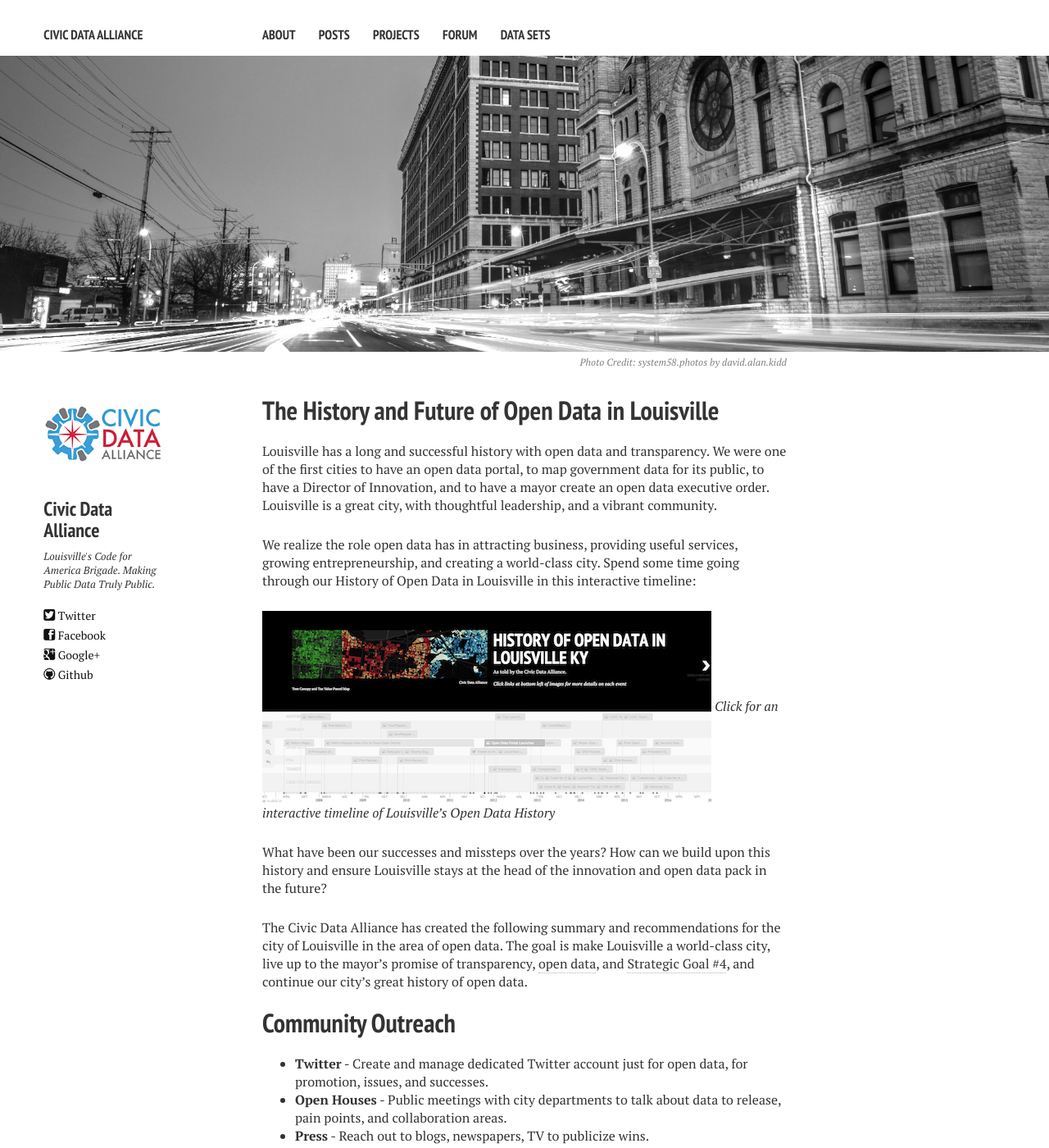
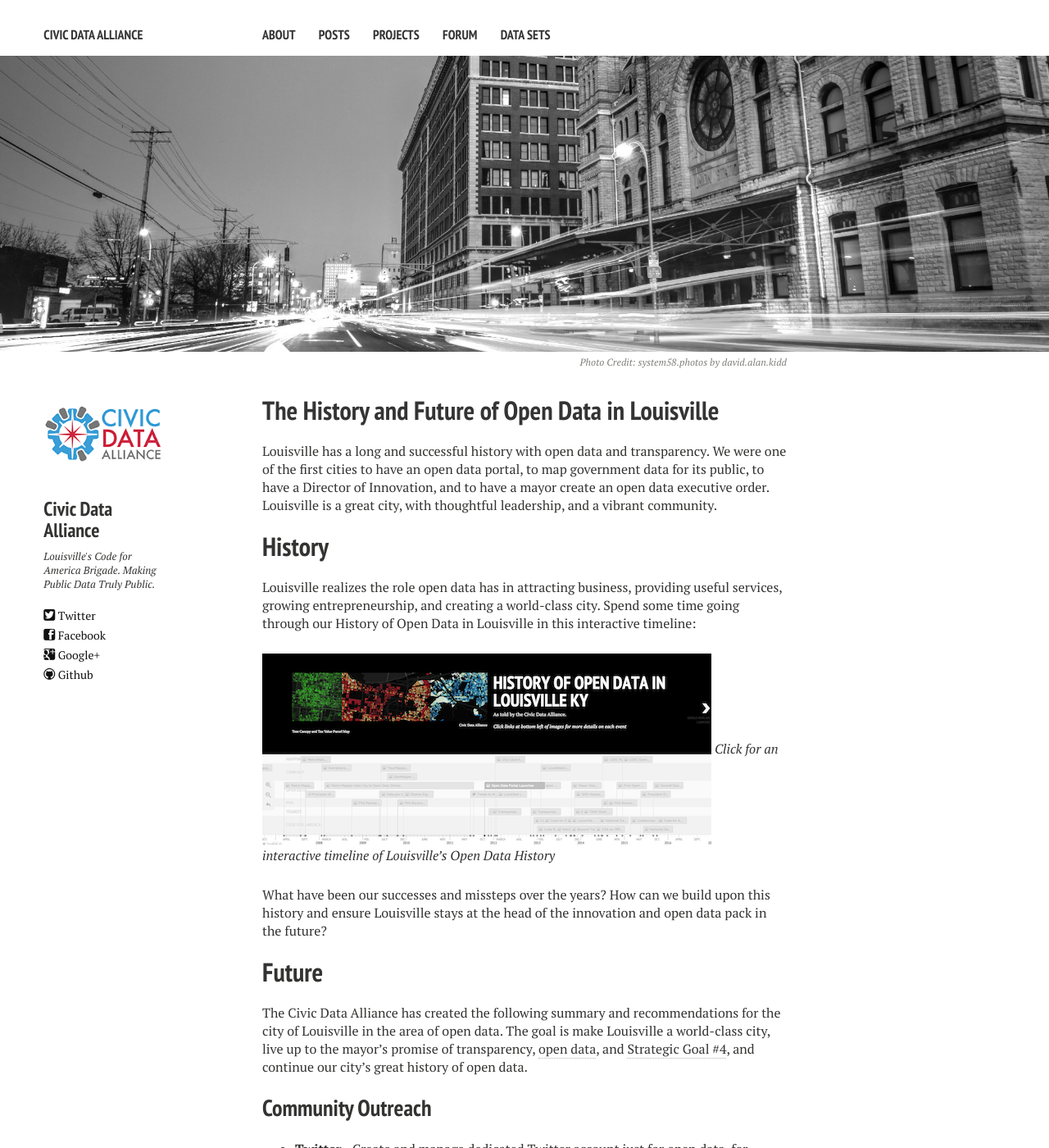
Before and after one commit to reydelleon/civicdata.github.io, a Jekyll site: the page built from _posts/2015-10-22-louisville-open-data-history-and-future.md, in a window 1280 px wide and 1400 px high. Shown: the whole window at 82% size. Built offline with Jekyll 4.4.1, drawn with Linux system fonts in a browser that asks for light colours; nearby versions of some CDN libraries; comment, search, counter and statistics services are not loaded.

Commit message:
Formatting added

```diff
--- a/_posts/2015-10-22-louisville-open-data-history-and-future.md
+++ b/_posts/2015-10-22-louisville-open-data-history-and-future.md
@@ -15,16 +15,20 @@ image:
 
 Louisville has a long and successful history with open data and transparency.  We were one of the first cities to have an open data portal, to map government data for its public, to have a Director of Innovation, and to have a mayor create an open data executive order.  Louisville is a great city, with thoughtful leadership, and a vibrant community.
 
-We realize the role open data has in attracting business, providing useful services, growing entrepreneurship, and creating a world-class city. Spend some time going through our History of Open Data in Louisville in this interactive timeline:
+# History
+
+Louisville realizes the role open data has in attracting business, providing useful services, growing entrepreneurship, and creating a world-class city. Spend some time going through our History of Open Data in Louisville in this interactive timeline:
 
 [![History of Open Data in Louisville](/images/screenshot-history-of-open-data-louisville.png)](http://bit.ly/CivicDataHistory)
 *Click for an interactive timeline of Louisville's Open Data History*
 
 What have been our successes and missteps over the years?  How can we build upon this history and ensure Louisville stays at the head of the innovation and open data pack in the future?
 
+# Future
+
 The Civic Data Alliance has created the following summary and recommendations for the city of Louisville in the area of open data. The goal is make Louisville a world-class city, live up to the mayor’s promise of transparency, [open data](http://louisvilleky.gov/government/mayor-greg-fischer/read-open-data-executive-order), and [Strategic Goal #4](https://louisvilleky.gov/government/mayor-greg-fischer/strategic-plan/goal-4-make-more-services-information-and-data), and continue our city’s great history of open data.
 
-# Community Outreach
+## Community Outreach
 
 - **Twitter** - Create and manage dedicated Twitter account just for open data, for promotion, issues, and successes.
 - **Open Houses** - Public meetings with city departments to talk about data to release, pain points, and collaboration areas.
@@ -32,19 +36,19 @@ The Civic Data Alliance has created the following summary and recommendations fo
 - **Community Data** - Reach out to community organizations to open their data to the public, and their city data needs.
 - **Private Companies** - Reach out to private companies and see what data they need to provide better services, and what data they can open.
 
-# Metro Internal
+## Metro Internal
 
 - **Strategic Goal #4** - Split the mayor's goal into two parts, one for Online Services, one for Open Data. Measure success based on quality metrics (ie, community usage), not quantity of data.
 - **CDO** - Create [Chief Data Officer](http://www.govtech.com/state/Which-States-and-Cities-Have-Chief-Data-Officers.html) role for a person who just owns open data across the entire city.  Dozens of cities have done this already.
 - **Ownership** - Assign one person in each department to be responsible for open data.
 - **Legal** - Turn the mayor’s executive order into something more permanent, though a Metro Council ordinance
 
-# Accuracy of Current Data #
+## Accuracy of Current Data #
 
 - **Crime** - add all data that could be obtained through an open records request (location type, offender age/sex/race, narrative, street number, etc).
 - **Permits** - include most of the details you can find on the [detail page](http://portal.louisvilleky.gov/codesandregs/permit/detail?type=PROPERTY&id=438609), and update the format to match the [BLDS standard](http://permitdata.org/).
 
-# New Data to Open
+## New Data to Open
 
 - [311 Service Requests](http://us-city.census.okfn.org/entry/louisville/service-requests) - City Census
 - [Parcels](http://us-city.census.okfn.org/entry/louisville/parcels) - City Census
@@ -70,7 +74,7 @@ The Civic Data Alliance has created the following summary and recommendations fo
 - [Voting Precinct Boundaries](http://www.civicdataalliance.org/louisville-voter-precinct-turnout/) - Part of our basic democracy
 - [Polling Locations](http://www.civicdataalliance.org/louisville-voter-precinct-turnout/) - Part of our basic democracy
 
-# Open Data Portal
+## Open Data Portal
 
 - **Meta data** - Detailed summary, field descriptions, update frequency, source department, contact information, person in department in charge of the data, number of rows, external link details.
 - **Versioning** - When the data format changes, update the current data set instead of creating a new one. Provide date and last file of previous data set.  Notify current consumers before changing.
```
Also changed, not shown: other parts of _posts/2015-10-22-louisville-open-data-history-and-future.md (+3 -1 lines).
